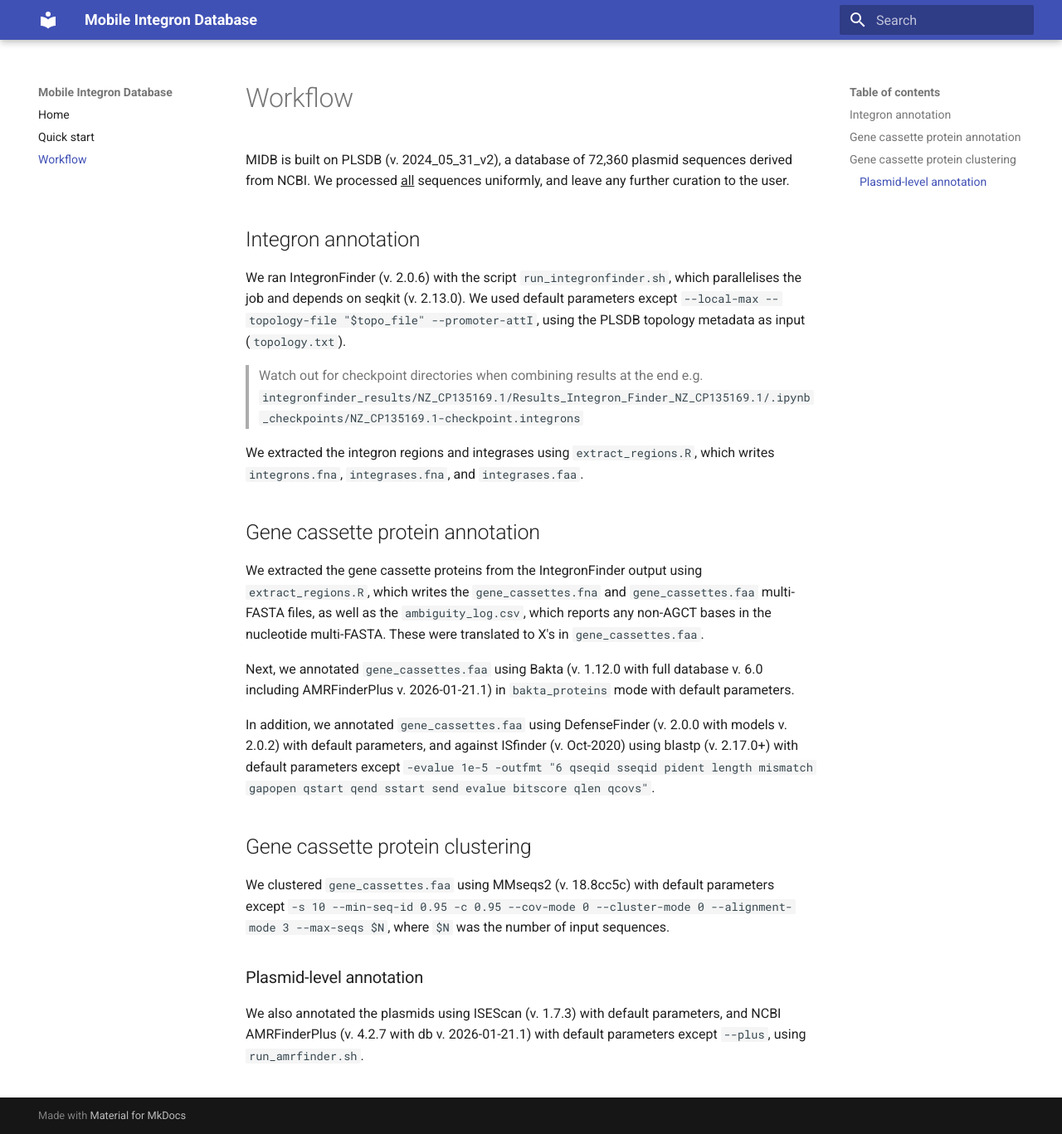
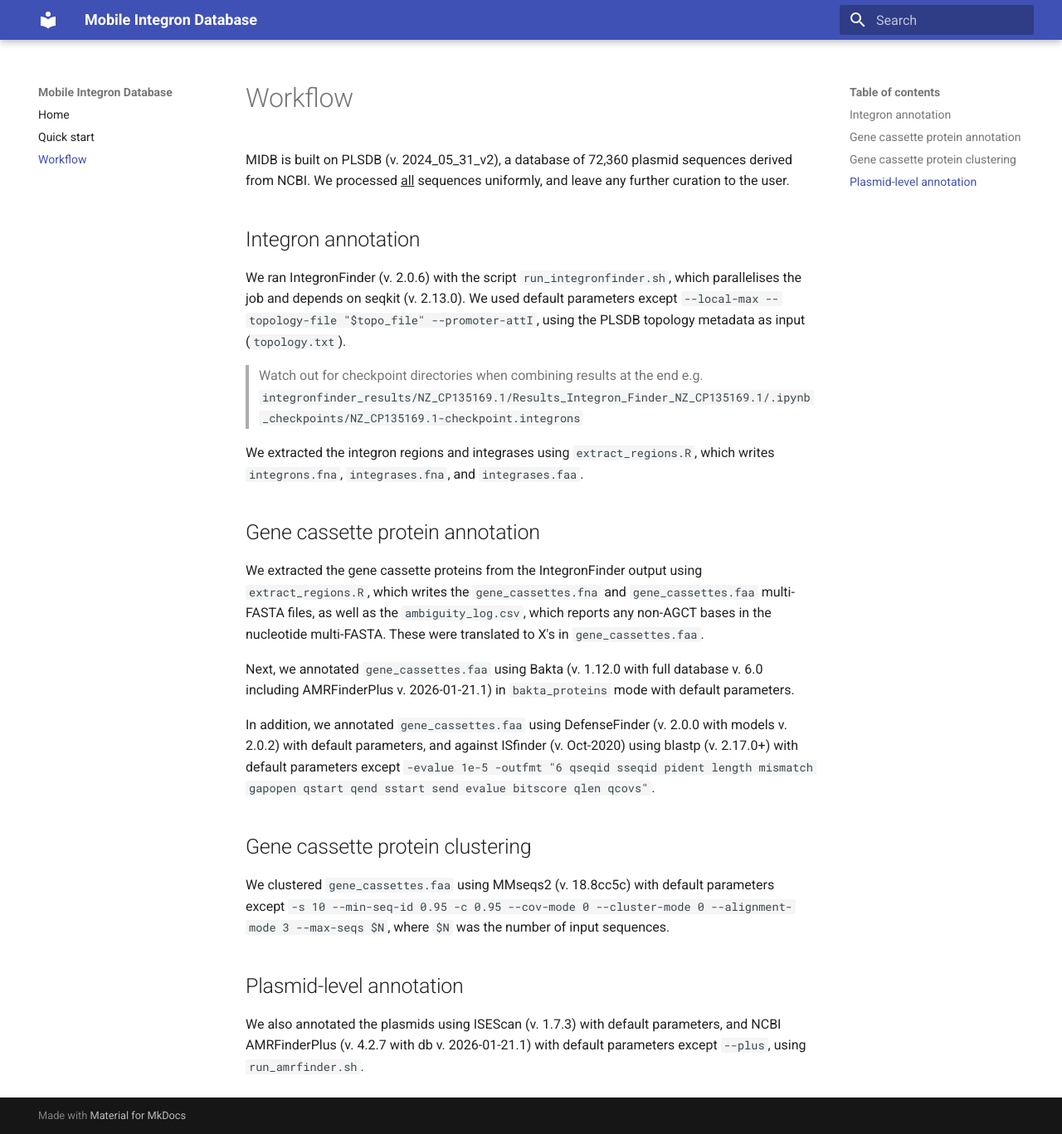
Before and after one commit to wtmatlock/midb, an MkDocs documentation site: the page built from docs/workflow.md, in a window 1280 px wide and 1367 px high. Shown: the whole window at 83% size. Built offline with MkDocs 1.6.1 and Material for MkDocs 9.7.7, drawn with Linux system fonts in a browser that asks for light colours.

```diff
--- a/docs/workflow.md
+++ b/docs/workflow.md
@@ -22,6 +22,6 @@ In addition, we annotated `gene_cassettes.faa` using DefenseFinder (v. 2.0.0 wit
 
 We clustered `gene_cassettes.faa` using MMseqs2 (v. 18.8cc5c) with default parameters except `-s 10 --min-seq-id 0.95 -c 0.95 --cov-mode 0 --cluster-mode 0 --alignment-mode 3 --max-seqs $N`, where `$N` was the number of input sequences.
 
-###Plasmid-level annotation
+## Plasmid-level annotation
 
 We also annotated the plasmids using ISEScan (v. 1.7.3) with default parameters, and NCBI AMRFinderPlus (v. 4.2.7 with db v. 2026-01-21.1) with default parameters except `--plus`, using `run_amrfinder.sh`.
```
